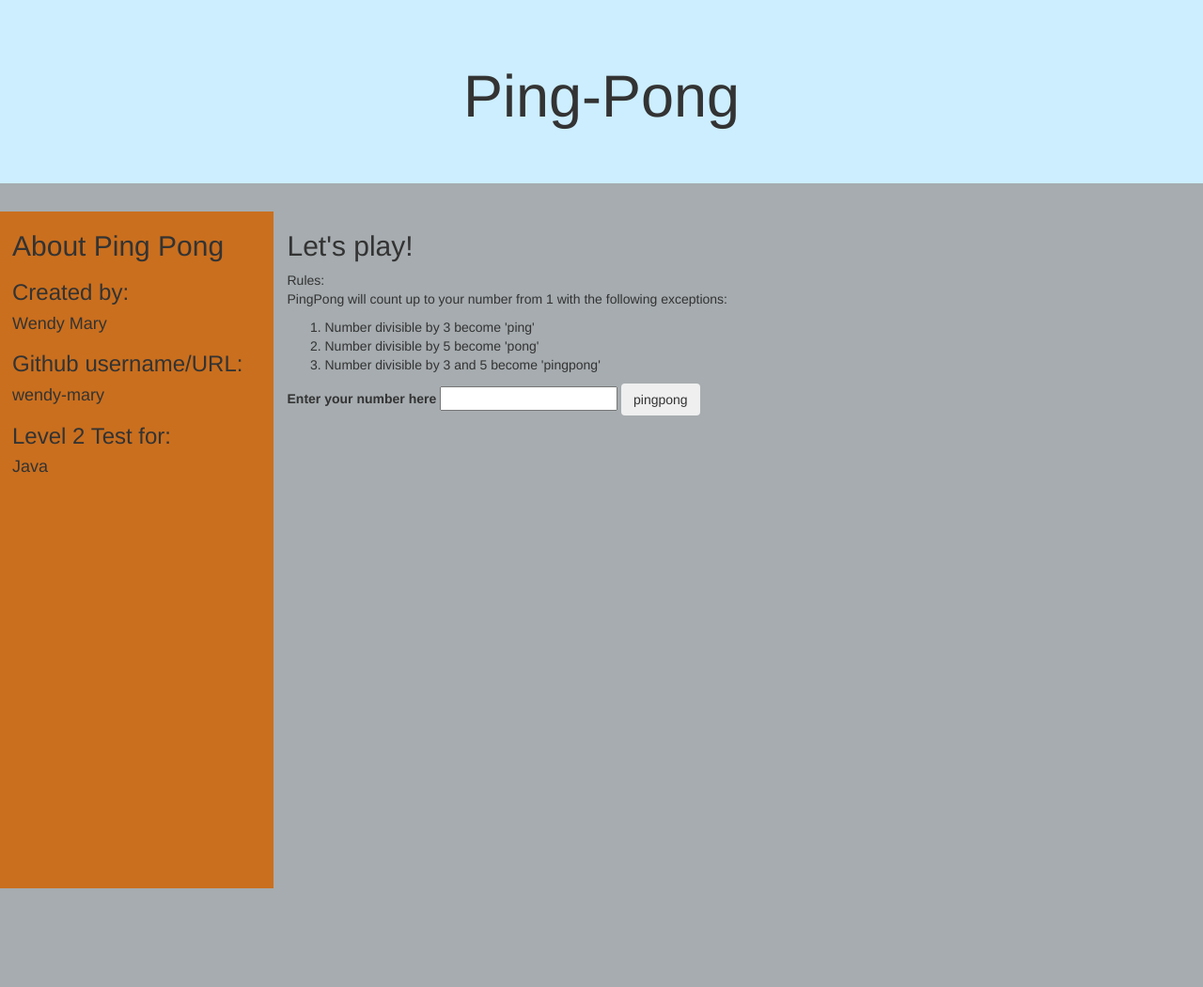
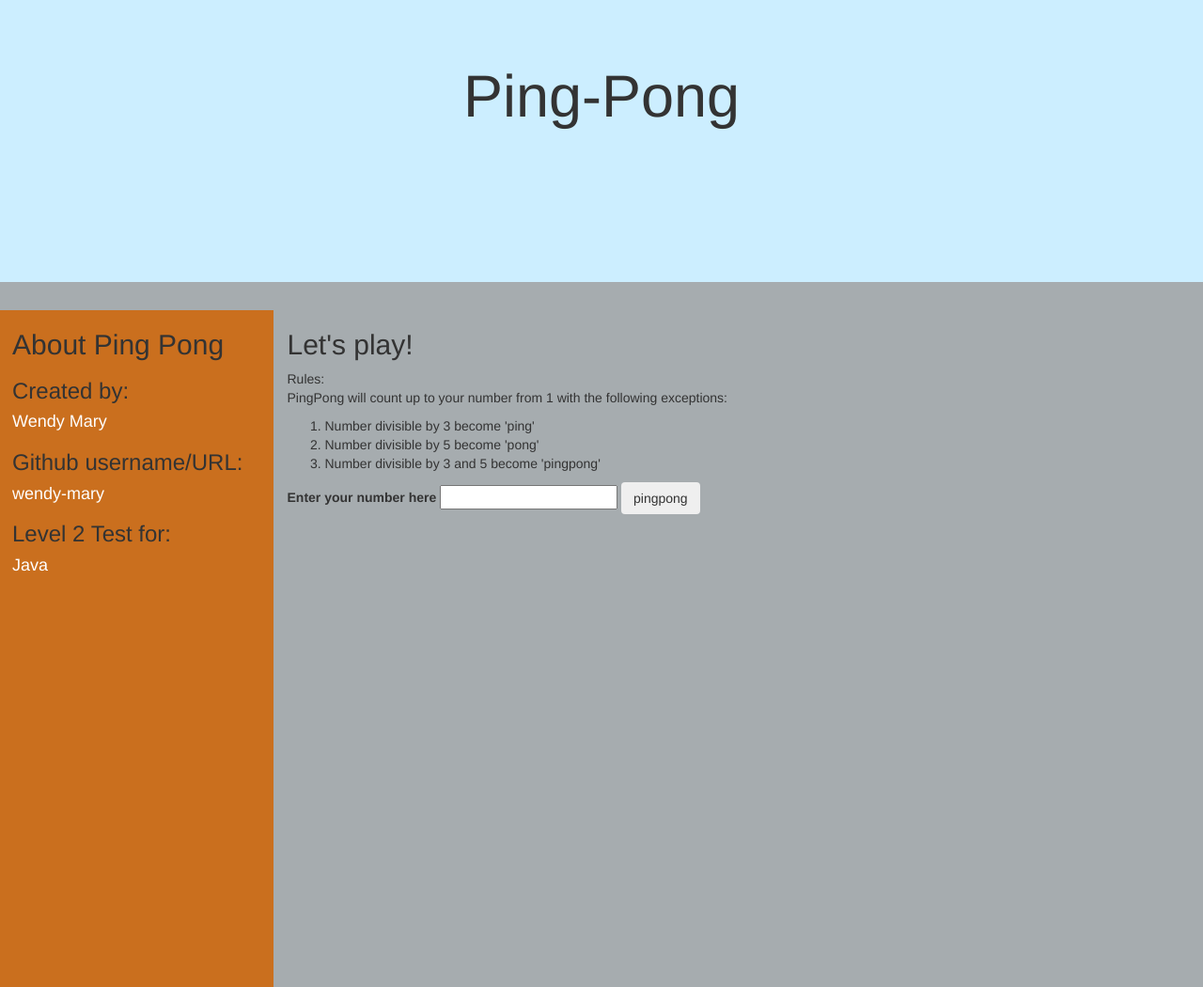
Before and after one commit to wendy-mary/Ping-pong, a plain HTML site: page index.html in a window 1280 px wide. Shown: the whole page at 94% size. Before the commit the page ends 945 px from the top, so only its background shows below. Drawn offline with Linux system fonts and the light colour scheme.

Commit message:
added styles on id header and h4,modify scripts.js and index.html

```diff
--- a/css/styles.css
+++ b/css/styles.css
@@ -1,6 +1,7 @@
 #header {
   background-color: #CCEEFF;
   text-align: center;
+  height: 300px;
 }
 .col-md-4{
   background-color:#CA6F1E;
@@ -11,3 +12,6 @@
 body{
   background-color: #A6ACAF;
 }
+h4{
+  color: white;
+}
--- a/js/scripts.js
+++ b/js/scripts.js
@@ -1,7 +1,7 @@
+var arr = [];
 
-var arr = [];
 function ping(init) {
- for(var i=1; i<=init; i++){
+  for (var i = 1; i <= init; i++) {
 
     if ((i % 3 === 0 && i % 5 === 0)) {
       arr.push('pingpong');
@@ -25,7 +25,7 @@ $(document).ready(function() {
     // arr.forEach(fuction (c){
     //
     // });
-arr.forEach(function(c){
+    arr.forEach(function(c) {
       $("#list").append($("<li>").html(c));
     });
 
```
Also changed, not shown: index.html (+2 -2 lines). Lines whose indentation alone changed are shown as unchanged.
